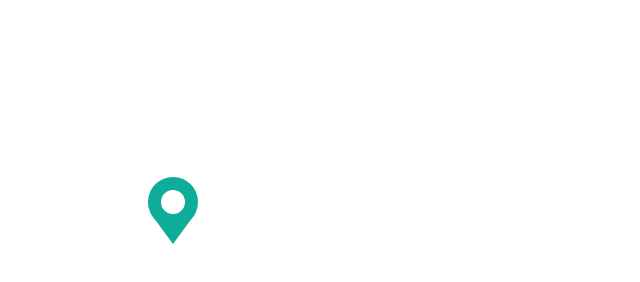
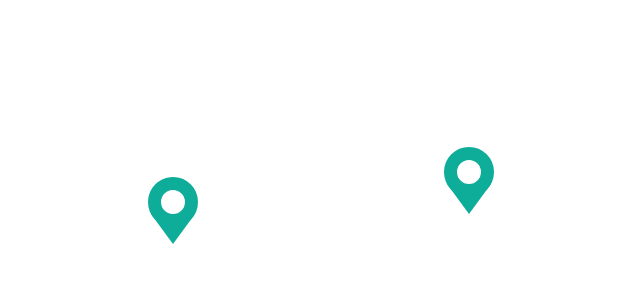
Before and after one commit to camman3d/jerboa.js, a plain HTML site: page src/index.html in a window 1280 px wide. Shown: the whole page, without its empty margins (340-980 px from the left). Drawn offline with Linux system fonts and the light colour scheme.

Commit message:
Fixing feedback box position with box-sizing

```diff
--- a/src/index.html
+++ b/src/index.html
@@ -24,11 +24,30 @@
         },
         points: [
             {
-                "datetime":"2016-07-14T17:50:19.741Z",
-                "position":{"selector":"body","offsetX":505,"offsetY":239,"rect":{"top":8,"left":8,"bottom":1309,"right":1918,"width":1910,"height":1301},"windowSize":{"width":1925,"height":1301}},
-                "url":"http://localhost:63342/feedback-snippet/src/index.html?foo=bar#asdf",
-                "data":{"userId":1234,"module":"abc"},
+                "datetime": "2016-07-14T17:50:19.741Z",
+                "position": {
+                    "selector": "body",
+                    "offsetX": 505,
+                    "offsetY": 239,
+                    "rect": {"top": 8, "left": 8, "bottom": 1309, "right": 1918, "width": 1910, "height": 1301},
+                    "windowSize": {"width": 1925, "height": 1301}
+                },
+                "url": "http://localhost:63342/feedback-snippet/src/index.html?foo=bar#asdf",
+                "data": {"userId": 1234, "module": "abc"},
                 "text": "This is a test"
+            },
+            {
+                "datetime": "2016-07-14T18:34:17.200Z",
+                "position": {
+                    "selector": "body",
+                    "offsetX": 801,
+                    "offsetY": 209,
+                    "rect": {"top": 8, "left": 8, "bottom": 1309, "right": 1918, "width": 1910, "height": 1301},
+                    "windowSize": {"width": 1925, "height": 1301}
+                },
+                "url": "http://localhost:63342/feedback-snippet/src/index.html?foo=bar#asdf",
+                "data": {"userId": 1234, "module": "abc"},
+                "text": "This is another annotation"
             }
         ]
     });
--- a/src/jerboa.css
+++ b/src/jerboa.css
@@ -20,12 +20,13 @@
 }
 
 .feedback-box {
+    box-sizing: border-box;
     background: white;
     border: 1px solid #aaa;
     position: relative;
     top: 100%;
     width: 300px;
-    margin-left: -143px;
+    margin-left: -133px;
     margin-top: 40px;
     border-radius: 3px;
     box-shadow: 1px 2px 3px rgba(0,0,0,0.2);
```
